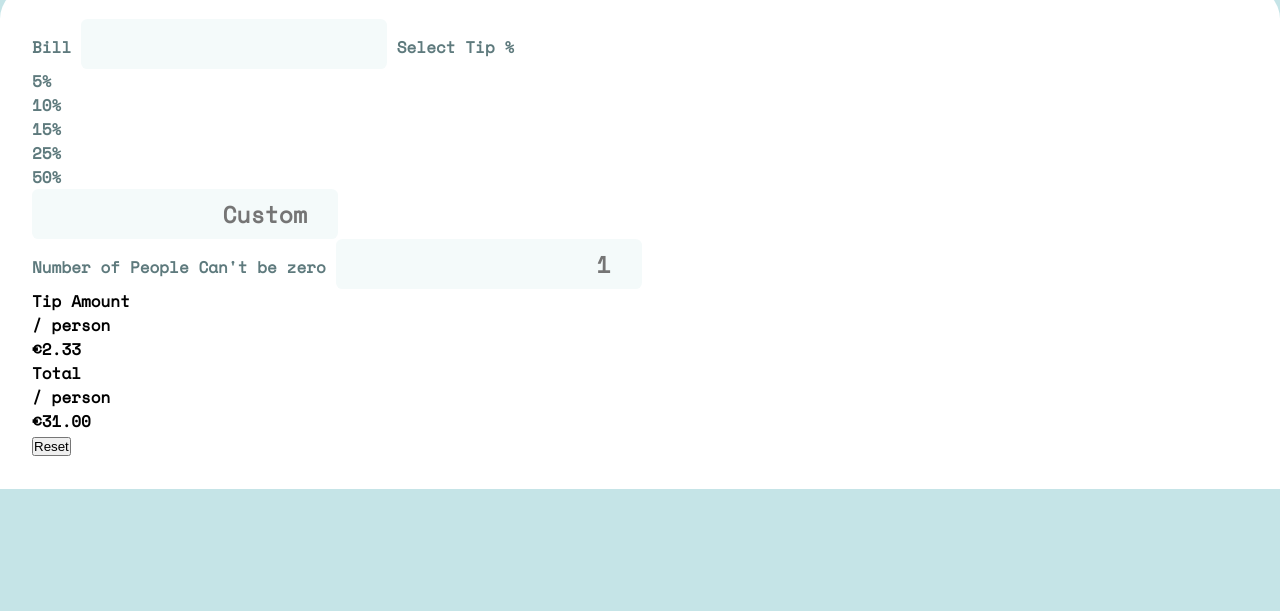
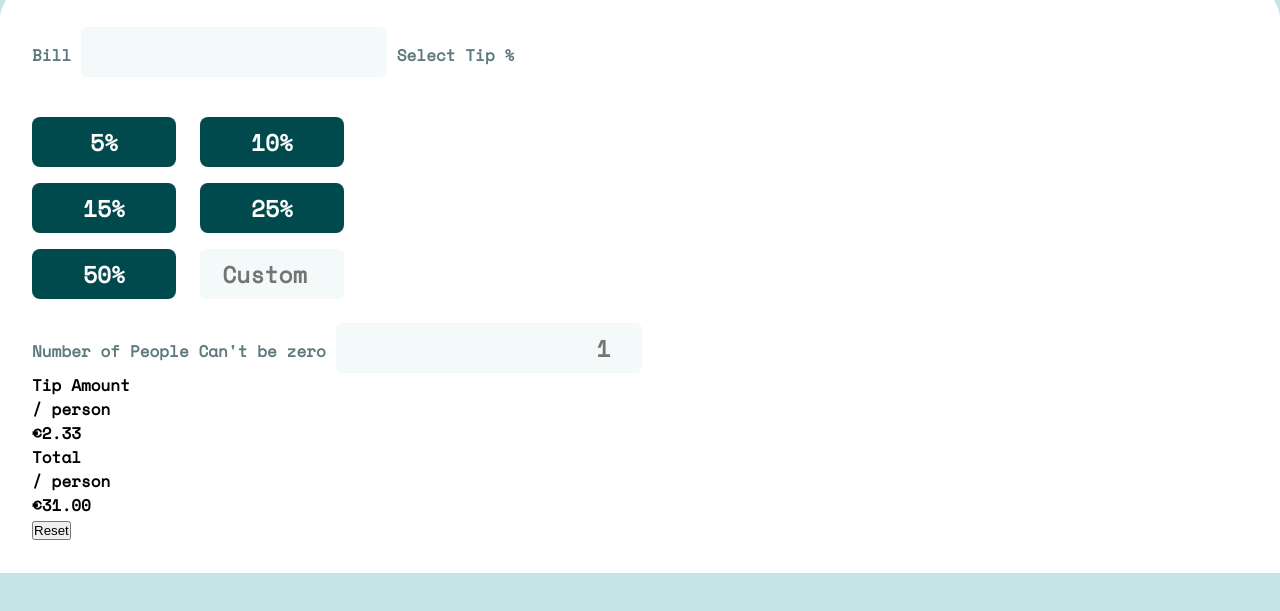
Before and after one commit to robert0203/tipCalculator, a website: page index.html in a window 1280 px wide. Shown: the part 125-736 px from the top of the page. Drawn offline with nearby package versions, Linux system fonts and the light colour scheme.

Commit message:
Buttons
Buttons gestyled

```diff
--- a/style.css
+++ b/style.css
@@ -45,3 +45,36 @@ h1 {
     color:hsl(183, 100%, 15%);
     padding: 2rem;
 }
+
+.buttonPercent {
+    display: grid;
+    grid-template-columns: 144px 144px;
+    row-gap: 1rem;
+    column-gap: 1.5rem;
+    margin-bottom: 1.5rem;
+    margin-top: 0.5rem;
+}
+
+.button {
+    background-color: hsl(183, 100%, 15%);
+    color: white;
+    display: flex;
+    justify-content: center;
+    align-items: center;
+    height: 50px;
+    border-radius: 0.5rem;
+    font-size: 23px;
+    cursor: pointer;
+}
+
+#customButton {
+    box-sizing: border-box;
+    width: 100%;
+    text-align: center;
+    padding-right: 8px;
+}
+
+#inputBill {
+    margin-bottom: 2rem;
+    margin-top: 0.5rem;
+}
```
